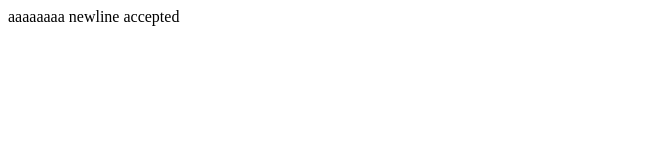
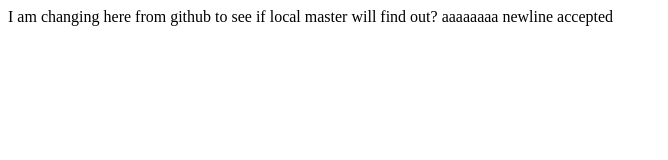
Before and after one commit to solarisan2/test2, a plain HTML site: page a.html in a window 1280 px wide. Shown: the whole page, without its empty margins (0-668 px from the left). Drawn offline with Linux system fonts and the light colour scheme.

Commit message:
different line online

```diff
--- a/a.html
+++ b/a.html
@@ -1,7 +1,7 @@
 
 <html>
 <body>
-
+I am changing here from github to see if local master will find out?
 aaaaaaaa
 
 newline accepted
```
